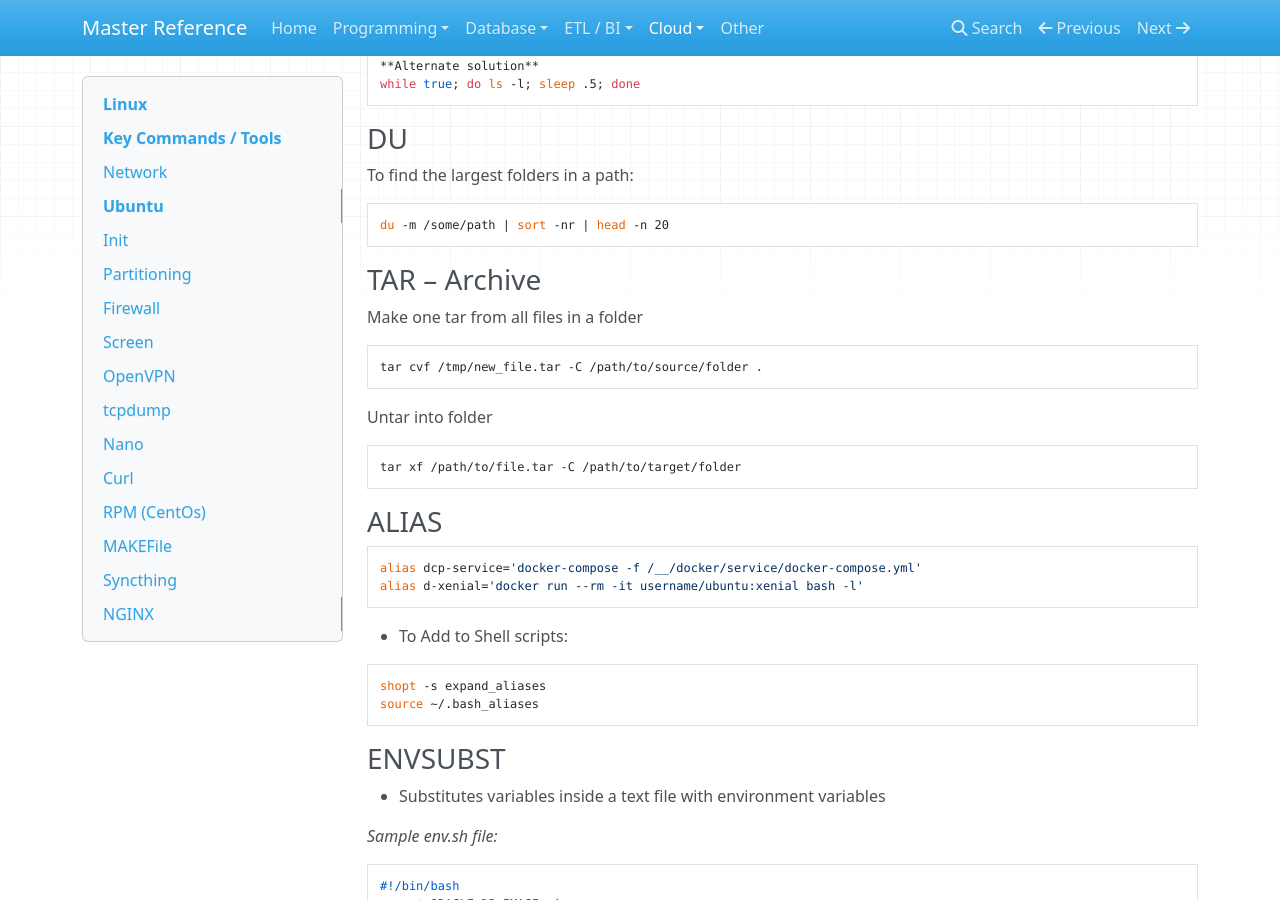
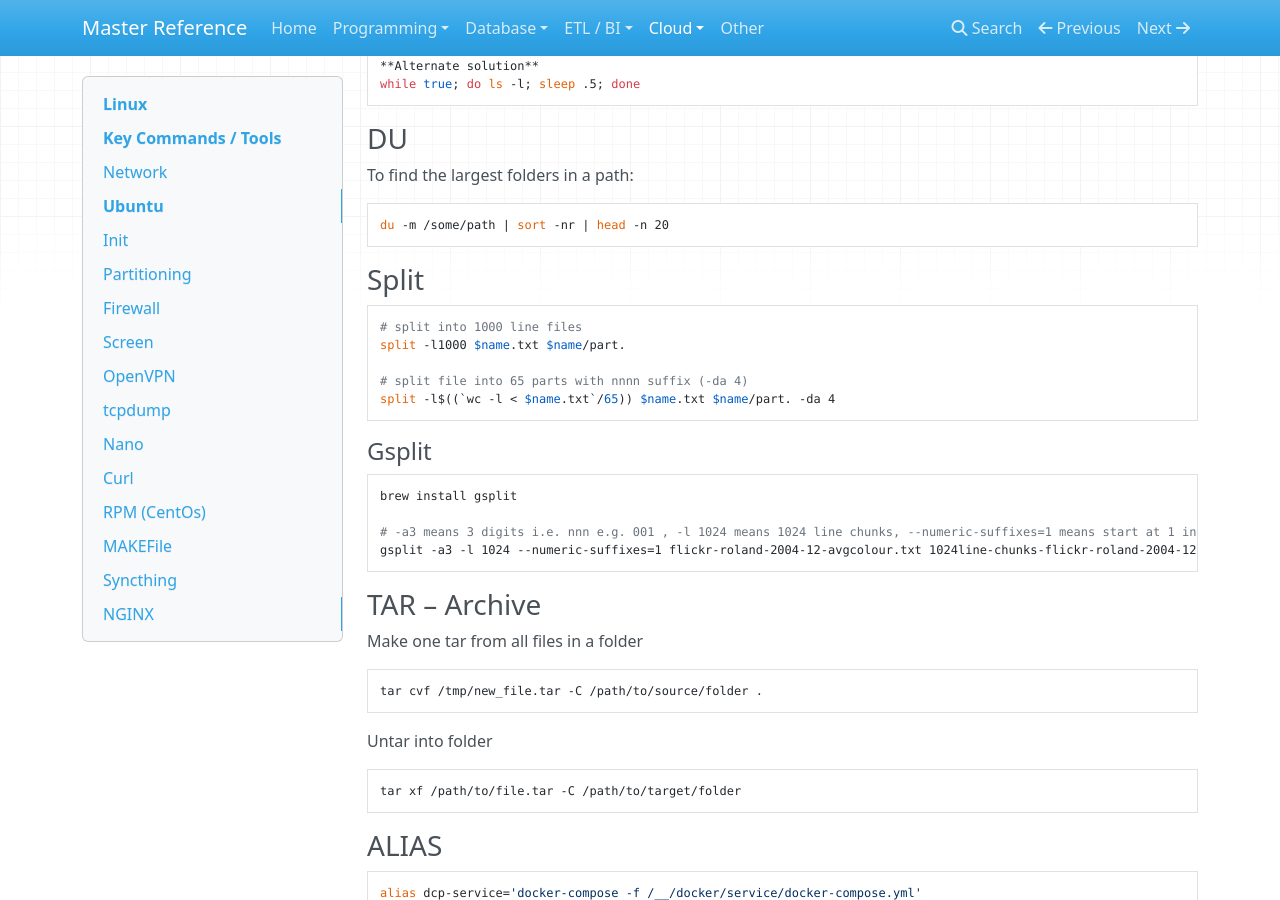
Before and after one commit to flarco/ref-docs, an MkDocs documentation site: the page built from docs/cloud/linux.md, in a window 1280 px wide and 900 px high, scrolled down 545 px. Built offline with MkDocs 1.6.1, drawn with Linux system fonts in a browser that asks for light colours; nearby versions of some CDN libraries; old or Windows-style settings are respelled for this version of MkDocs.

Commit message:
add split section

````diff
--- a/docs/cloud/linux.md
+++ b/docs/cloud/linux.md
@@ -30,6 +30,25 @@ while true; do ls -l; sleep .5; done
 To find the largest folders in a path:
 ```
 du -m /some/path | sort -nr | head -n 20
+```
+
+### Split
+
+```bash
+# split into 1000 line files
+split -l1000 $name.txt $name/part.
+
+# split file into 65 parts with nnnn suffix (-da 4)
+split -l$((`wc -l < $name.txt`/65)) $name.txt $name/part. -da 4
+```
+
+#### Gsplit
+
+```bash
+brew install gsplit
+
+# -a3 means 3 digits i.e. nnn e.g. 001 , -l 1024 means 1024 line chunks, --numeric-suffixes=1 means start at 1 instead of 0
+gsplit -a3 -l 1024 --numeric-suffixes=1 flickr-roland-2004-12-avgcolour.txt 1024line-chunks-flickr-roland-2004-12-avgcolour-
 ```
 
 ### TAR – Archive
````
